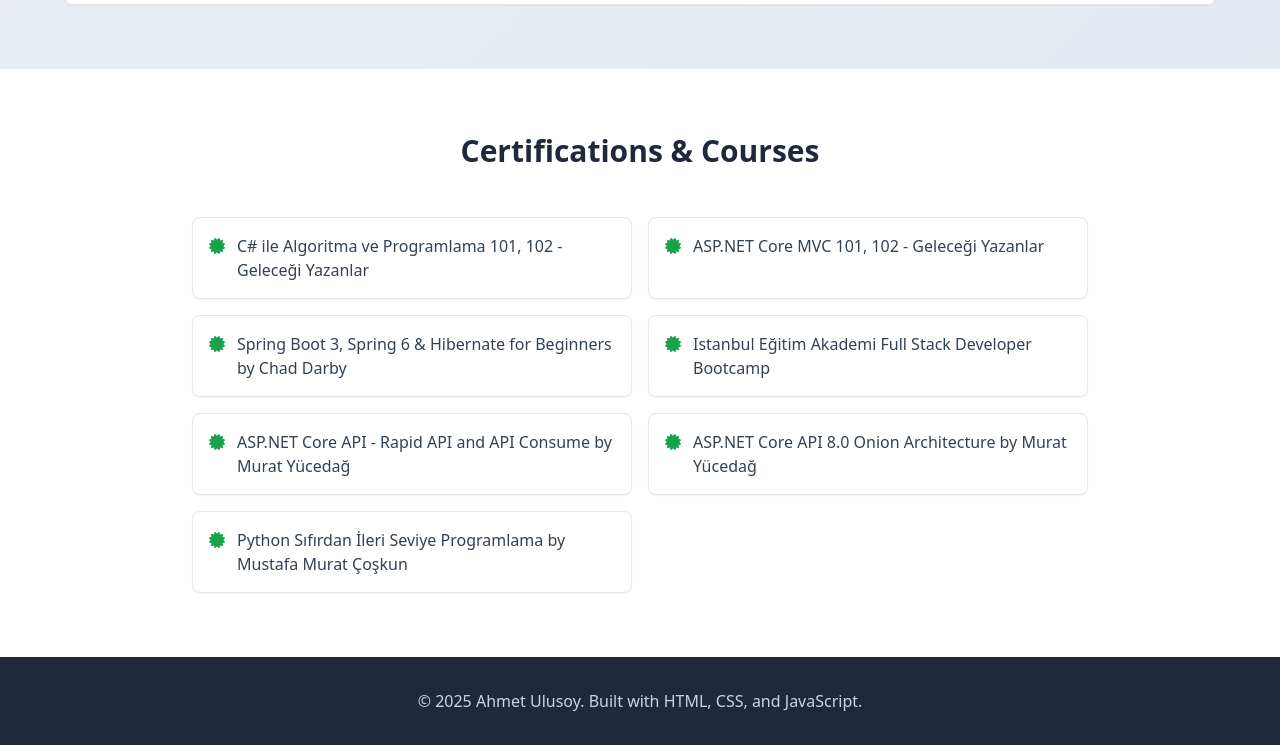
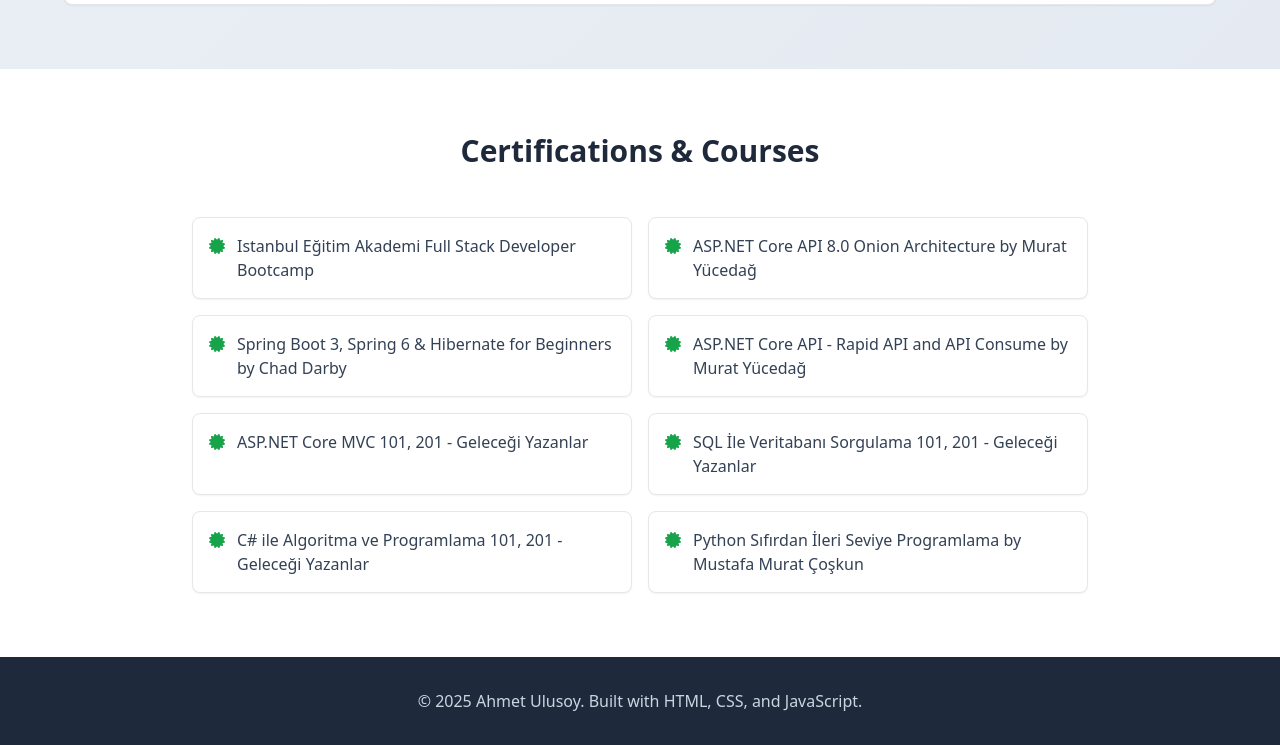
Before and after one commit to ulusoyahmet/ulusoyahmet.github.io, a plain HTML site: page index.html in a window 1280 px wide. Shown: the part 4005-4750 px from the top of the page. Drawn offline with nearby package versions, Linux system fonts and the light colour scheme.

Commit message:
Update index.html 7.2

```diff
--- a/index.html
+++ b/index.html
@@ -751,16 +751,16 @@
                     data-en="Certifications & Courses"
                     data-tr="Sertifikalar & Kurslar">Certifications & Courses</h2>
                 <div class="grid md:grid-cols-2 gap-4">
-                    <div class="bg-white border rounded-lg p-4 shadow-sm transition-all hover:shadow-md hover:scale-105">
+                     <div class="bg-white border rounded-lg p-4 shadow-sm transition-all hover:shadow-md hover:scale-105">
                         <div class="flex items-start">
                             <i class="fas fa-certificate text-green-600 mr-3 mt-1 flex-shrink-0"></i>
-                            <span class="text-slate-700">C# ile Algoritma ve Programlama 101, 102 - Geleceği Yazanlar</span>
+                            <span class="text-slate-700">Istanbul Eğitim Akademi Full Stack Developer Bootcamp</span>
                         </div>
                     </div>
                     <div class="bg-white border rounded-lg p-4 shadow-sm transition-all hover:shadow-md hover:scale-105">
                         <div class="flex items-start">
                             <i class="fas fa-certificate text-green-600 mr-3 mt-1 flex-shrink-0"></i>
-                            <span class="text-slate-700">ASP.NET Core MVC 101, 102 - Geleceği Yazanlar</span>
+                            <span class="text-slate-700">ASP.NET Core API 8.0 Onion Architecture by Murat Yücedağ</span>
                         </div>
                     </div>
                     <div class="bg-white border rounded-lg p-4 shadow-sm transition-all hover:shadow-md hover:scale-105">
@@ -772,19 +772,25 @@
                     <div class="bg-white border rounded-lg p-4 shadow-sm transition-all hover:shadow-md hover:scale-105">
                         <div class="flex items-start">
                             <i class="fas fa-certificate text-green-600 mr-3 mt-1 flex-shrink-0"></i>
-                            <span class="text-slate-700">Istanbul Eğitim Akademi Full Stack Developer Bootcamp</span>
-                        </div>
-                    </div>
-                    <div class="bg-white border rounded-lg p-4 shadow-sm transition-all hover:shadow-md hover:scale-105">
-                        <div class="flex items-start">
-                            <i class="fas fa-certificate text-green-600 mr-3 mt-1 flex-shrink-0"></i>
                             <span class="text-slate-700">ASP.NET Core API - Rapid API and API Consume by Murat Yücedağ</span>
                         </div>
                     </div>
                     <div class="bg-white border rounded-lg p-4 shadow-sm transition-all hover:shadow-md hover:scale-105">
                         <div class="flex items-start">
                             <i class="fas fa-certificate text-green-600 mr-3 mt-1 flex-shrink-0"></i>
-                            <span class="text-slate-700">ASP.NET Core API 8.0 Onion Architecture by Murat Yücedağ</span>
+                            <span class="text-slate-700">ASP.NET Core MVC 101, 201 - Geleceği Yazanlar</span>
+                        </div>
+                    </div>
+                    <div class="bg-white border rounded-lg p-4 shadow-sm transition-all hover:shadow-md hover:scale-105">
+                        <div class="flex items-start">
+                            <i class="fas fa-certificate text-green-600 mr-3 mt-1 flex-shrink-0"></i>
+                            <span class="text-slate-700">SQL İle Veritabanı Sorgulama 101, 201 - Geleceği Yazanlar</span>
+                        </div>
+                    </div>
+                    <div class="bg-white border rounded-lg p-4 shadow-sm transition-all hover:shadow-md hover:scale-105">
+                        <div class="flex items-start">
+                            <i class="fas fa-certificate text-green-600 mr-3 mt-1 flex-shrink-0"></i>
+                            <span class="text-slate-700">C# ile Algoritma ve Programlama 101, 201 - Geleceği Yazanlar</span>
                         </div>
                     </div>
                     <div class="bg-white border rounded-lg p-4 shadow-sm transition-all hover:shadow-md hover:scale-105">
```
